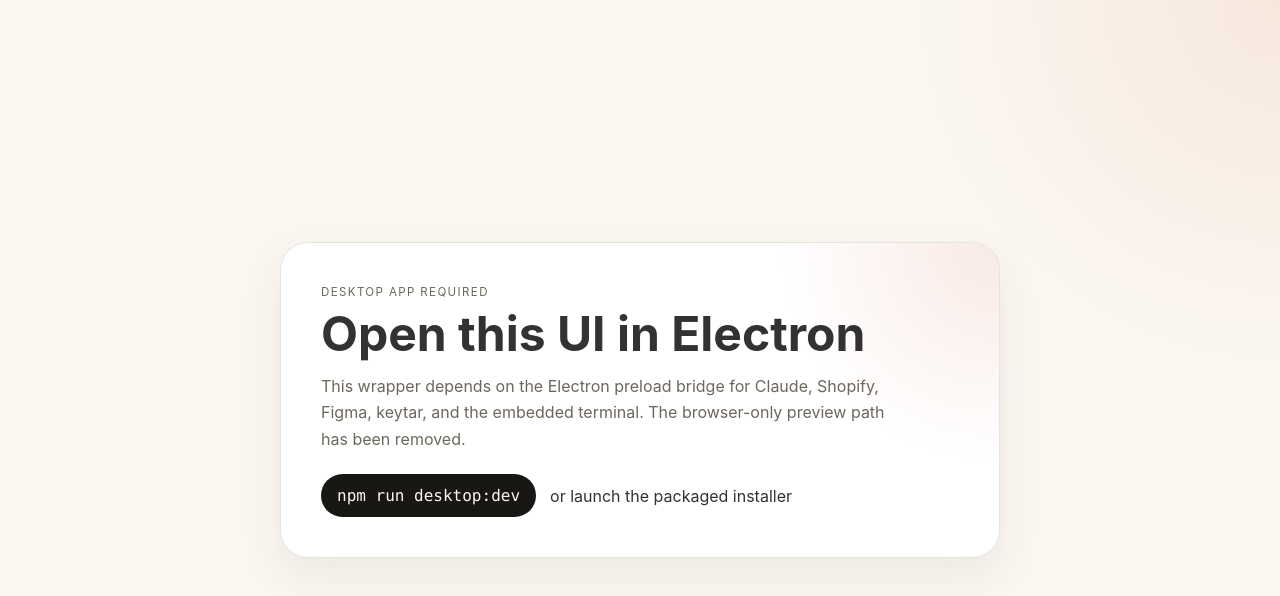
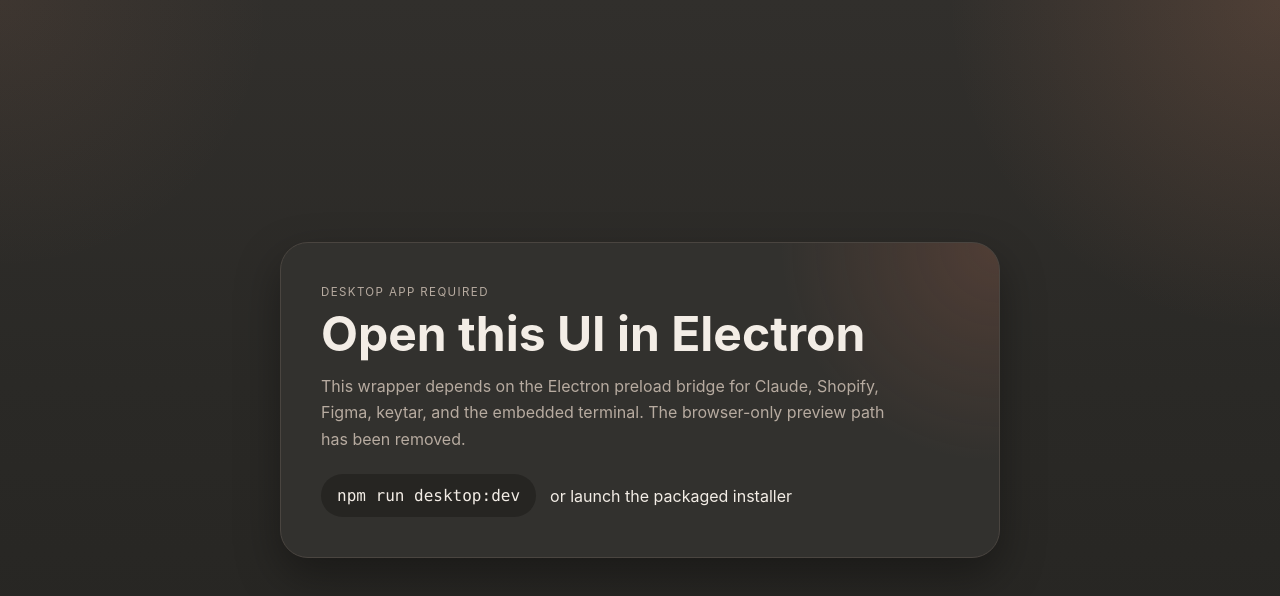
Before and after one commit to g1mliii/FTP-Pipeline, a React (Vite) app in the folder apps/desktop/src/renderer/: page / in a window 1280 px wide. Shown: the top 596 px of the page. Built offline with nearby package versions, Linux system fonts and the light colour scheme.

Commit message:
ui updated dark theme instead

```diff
--- a/apps/desktop/src/renderer/src/styles.css
+++ b/apps/desktop/src/renderer/src/styles.css
@@ -1,20 +1,21 @@
 :root {
-  color-scheme: light;
+  color-scheme: dark;
   font-family: Inter, "Segoe UI", sans-serif;
-  background: #fbf7f0;
-  color: #323232;
-  --app-bg: #fbf7f0;
-  --surface: #ffffff;
-  --surface-strong: #fffdf9;
-  --border: #e5e5e0;
-  --text: #323232;
-  --muted: #6c675c;
-  --accent: #d97757;
-  --accent-dark: #b85a3d;
-  --success: #2f7d52;
-  --warning: #b8741a;
-  --danger: #b24233;
-  --shadow: 0 18px 44px rgba(50, 50, 50, 0.07);
+  background: #2b2a27;
+  color: #f3ede6;
+  --app-bg: #2b2a27;
+  --surface: #32312e;
+  --surface-strong: #2d2c29;
+  --border: #4a4540;
+  --text: #f3ede6;
+  --muted: #b7aba0;
+  --accent: #d58863;
+  --accent-dark: #ea9a73;
+  --accent-disabled: #8f5b43;
+  --success: #5db57a;
+  --warning: #d7a244;
+  --danger: #e06655;
+  --shadow: 0 18px 44px rgba(0, 0, 0, 0.34);
   --radius: 12px;
   --space-1: 8px;
   --space-2: 12px;
@@ -40,7 +41,10 @@
   margin: 0;
   min-height: 100%;
   overflow-x: hidden;
-  background: radial-gradient(circle at top right, rgba(217, 119, 87, 0.12), transparent 24%), var(--app-bg);
+  background:
+    radial-gradient(circle at top right, rgba(213, 136, 99, 0.18), transparent 22%),
+    radial-gradient(circle at top left, rgba(213, 136, 99, 0.08), transparent 18%),
+    linear-gradient(180deg, #312f2c, #2a2926 48%, #252421 100%);
 }
 
 button,
@@ -73,7 +77,7 @@
   border-radius: 28px;
   border: 1px solid var(--border);
   background:
-    radial-gradient(circle at top right, rgba(217, 119, 87, 0.16), transparent 28%),
+    radial-gradient(circle at top right, rgba(217, 119, 87, 0.18), transparent 28%),
     var(--surface);
   box-shadow: var(--shadow);
 }
@@ -102,8 +106,8 @@
 .desktop-only-actions code {
   padding: 12px 16px;
   border-radius: 999px;
-  background: #191714;
-  color: #fbf7f0;
+  background: #262522;
+  color: var(--text);
   font-family: ui-monospace, SFMono-Regular, Consolas, monospace;
 }
 
@@ -111,8 +115,8 @@
   padding: 22px;
   border-right: 1px solid var(--border);
   background:
-    linear-gradient(180deg, rgba(255, 255, 255, 0.96), rgba(255, 253, 249, 0.98)),
-    rgba(255, 255, 255, 0.92);
+    linear-gradient(180deg, rgba(44, 43, 40, 0.98), rgba(37, 36, 33, 0.98)),
+    rgba(37, 36, 33, 0.96);
 }
 
 .skip-link {
@@ -149,8 +153,8 @@
   color: white;
   font-weight: 700;
   letter-spacing: 0.08em;
-  background: linear-gradient(135deg, var(--accent), #e9a182);
-  box-shadow: 0 18px 28px rgba(217, 119, 87, 0.24);
+  background: linear-gradient(135deg, #c97854, #9a5f44);
+  box-shadow: 0 14px 24px rgba(0, 0, 0, 0.24);
 }
 
 .brand-block h1,
@@ -211,19 +215,20 @@
 }
 
 .step-link.is-active {
-  background: linear-gradient(180deg, rgba(255, 255, 255, 0.98), rgba(255, 249, 245, 0.98));
-  border-color: rgba(217, 119, 87, 0.28);
-  box-shadow: 0 14px 28px rgba(217, 119, 87, 0.08);
+  background: linear-gradient(180deg, rgba(38, 31, 26, 0.98), rgba(27, 22, 18, 0.98));
+  border-color: rgba(217, 119, 87, 0.34);
+  box-shadow: 0 14px 28px rgba(0, 0, 0, 0.2);
 }
 
 .step-link:hover {
-  background: rgba(255, 255, 255, 0.82);
-  border-color: rgba(217, 119, 87, 0.2);
+  background: rgba(34, 28, 24, 0.88);
+  border-color: rgba(217, 119, 87, 0.26);
 }
 
 .step-link.is-done .step-index {
-  background: var(--success);
-  color: white;
+  background: rgba(213, 136, 99, 0.2);
+  border-color: rgba(213, 136, 99, 0.34);
+  color: var(--text);
 }
 
 .step-index {
@@ -232,15 +237,22 @@
   display: grid;
   place-items: center;
   border-radius: 50%;
-  background: rgba(50, 50, 50, 0.08);
+  border: 1px solid rgba(255, 255, 255, 0.08);
+  background: rgba(255, 255, 255, 0.05);
   font-weight: 600;
+}
+
+.step-link.is-active .step-index {
+  background: linear-gradient(135deg, var(--accent), #e59a73);
+  border-color: rgba(229, 154, 115, 0.44);
+  color: white;
 }
 
 .workspace-card {
   margin-top: 22px;
   padding: 12px;
   border-radius: var(--radius);
-  background: rgba(255, 255, 255, 0.92);
+  background: rgba(47, 46, 43, 0.92);
   border: 1px solid var(--border);
 }
 
@@ -281,7 +293,7 @@
   position: absolute;
   inset: 0 auto 0 0;
   width: 6px;
-  background: linear-gradient(180deg, var(--accent), rgba(217, 119, 87, 0.12));
+  background: linear-gradient(180deg, var(--accent), rgba(217, 119, 87, 0.18));
 }
 
 .hero-copy {
@@ -327,7 +339,7 @@
   gap: 8px;
   padding: 5px;
   border-radius: 999px;
-  background: rgba(50, 50, 50, 0.05);
+  background: rgba(255, 255, 255, 0.04);
   border: 1px solid var(--border);
   align-self: flex-start;
 }
@@ -364,9 +376,9 @@
 }
 
 .provider-toggle-button.is-active {
-  background: white;
+  background: rgba(255, 255, 255, 0.09);
   color: var(--text);
-  box-shadow: 0 8px 18px rgba(50, 50, 50, 0.08);
+  box-shadow: 0 8px 18px rgba(0, 0, 0, 0.24);
 }
 
 .button {
@@ -384,7 +396,7 @@
   font-weight: 600;
   line-height: 1;
   white-space: nowrap;
-  box-shadow: 0 10px 20px rgba(217, 119, 87, 0.14);
+  box-shadow: 0 10px 20px rgba(213, 136, 99, 0.2);
   transition:
     background-color 160ms ease,
     transform 160ms ease,
@@ -411,7 +423,7 @@
 
 .button:hover {
   background: var(--accent-dark);
-  box-shadow: 0 14px 26px rgba(217, 119, 87, 0.18);
+  box-shadow: 0 14px 26px rgba(213, 136, 99, 0.24);
 }
 
 .button:active {
@@ -420,18 +432,30 @@
 
 .button:disabled {
   cursor: not-allowed;
-  opacity: 0.7;
+  opacity: 1;
 }
 
 .button.button-secondary {
-  background: white;
+  background: #3a3936;
   color: var(--text);
   border: 1px solid var(--border);
   box-shadow: none;
 }
 
 .button.button-secondary:hover {
-  background: #fff8f3;
+  background: #444340;
+}
+
+.button:not(.button-secondary):disabled {
+  background: var(--accent-disabled);
+  color: rgba(243, 237, 230, 0.76);
+  box-shadow: none;
+}
+
+.button.button-secondary:disabled {
+  background: #353431;
+  color: rgba(243, 237, 230, 0.58);
+  border-color: #4c4742;
 }
 
 .button:focus-visible,
@@ -446,13 +470,13 @@
   margin: 16px 0 0;
   padding: 12px 16px;
   border-radius: var(--radius);
-  background: rgba(217, 119, 87, 0.12);
-  border: 1px solid rgba(217, 119, 87, 0.22);
+  background: rgba(217, 119, 87, 0.14);
+  border: 1px solid rgba(217, 119, 87, 0.26);
 }
 
 .banner.is-error-banner {
-  background: rgba(178, 66, 51, 0.12);
-  border-color: rgba(178, 66, 51, 0.22);
+  background: rgba(224, 102, 85, 0.14);
+  border-color: rgba(224, 102, 85, 0.28);
 }
 
 .panel-grid {
@@ -471,7 +495,7 @@
   flex-direction: column;
   gap: 14px;
   background:
-    linear-gradient(180deg, rgba(255, 255, 255, 0.98), rgba(255, 252, 247, 0.98)),
+    linear-gradient(180deg, rgba(52, 50, 47, 0.98), rgba(44, 43, 40, 0.98)),
     var(--surface);
 }
 
@@ -509,7 +533,7 @@
   padding: 5px 10px;
   font-size: 0.78rem;
   border: 1px solid var(--border);
-  background: rgba(50, 50, 50, 0.04);
+  background: rgba(255, 255, 255, 0.05);
   font-variant-numeric: tabular-nums;
 }
 
@@ -534,7 +558,7 @@
 
 .runtime-card-placeholder {
   background:
-    linear-gradient(180deg, rgba(255, 249, 245, 0.98), rgba(255, 255, 255, 0.98)),
+    linear-gradient(180deg, rgba(56, 54, 50, 0.98), rgba(45, 44, 41, 0.98)),
     var(--surface-strong);
 }
 
@@ -560,13 +584,14 @@
 }
 
 .is-ready {
-  border-color: rgba(47, 125, 82, 0.22);
+  border-color: rgba(213, 136, 99, 0.18);
 }
 
 .is-ready .status-chip,
 .runtime-state.is-ready {
-  background: rgba(47, 125, 82, 0.12);
-  color: var(--success);
+  background: rgba(213, 136, 99, 0.12);
+  border-color: rgba(213, 136, 99, 0.24);
+  color: #efb08b;
 }
 
 .is-action {
@@ -611,7 +636,8 @@
   padding: 14px 16px;
   border-radius: 14px;
   border: 1px solid var(--border);
-  background: #fffdf8;
+  background: #2a2926;
+  color: var(--text);
 }
 
 .connection-stack,
@@ -646,7 +672,7 @@
 
 .auth-card {
   background:
-    linear-gradient(180deg, rgba(255, 250, 247, 0.98), rgba(255, 255, 255, 0.98)),
+    linear-gradient(180deg, rgba(56, 54, 50, 0.98), rgba(45, 44, 41, 0.98)),
     var(--surface-strong);
 }
 
@@ -803,8 +829,9 @@
 }
 
 .status-chip.is-ready-pill {
-  background: rgba(47, 125, 82, 0.12);
-  color: var(--success);
+  background: rgba(213, 136, 99, 0.12);
+  border-color: rgba(213, 136, 99, 0.24);
+  color: #efb08b;
 }
 
 .build-summary,
@@ -835,9 +862,9 @@
   overflow: auto;
   overscroll-behavior: contain;
   border-radius: 18px;
-  border: 1px solid rgba(25, 23, 20, 0.35);
+  border: 1px solid rgba(255, 255, 255, 0.08);
   background: #191714;
-  color: #fbf7f0;
+  color: var(--text);
   padding: 16px;
   white-space: pre-wrap;
   word-break: break-word;
@@ -852,8 +879,8 @@
   display: grid;
   place-items: center;
   border-radius: 18px;
-  border: 1px dashed rgba(25, 23, 20, 0.24);
-  background: rgba(25, 23, 20, 0.04);
+  border: 1px dashed rgba(255, 255, 255, 0.12);
+  background: rgba(255, 255, 255, 0.03);
   padding: 18px;
   color: var(--muted);
   text-align: center;
@@ -864,11 +891,11 @@
   gap: 10px;
   padding: 18px;
   border-radius: 22px;
-  border: 1px solid rgba(25, 23, 20, 0.12);
+  border: 1px solid rgba(255, 255, 255, 0.08);
   background:
-    radial-gradient(circle at top right, rgba(217, 119, 87, 0.12), transparent 28%),
-    linear-gradient(180deg, rgba(25, 23, 20, 0.04), rgba(25, 23, 20, 0.02));
-  box-shadow: inset 0 1px 0 rgba(255, 255, 255, 0.55);
+    radial-gradient(circle at top right, rgba(213, 136, 99, 0.16), transparent 28%),
+    linear-gradient(180deg, rgba(50, 48, 45, 0.98), rgba(38, 37, 34, 0.98));
+  box-shadow: inset 0 1px 0 rgba(255, 255, 255, 0.04);
 }
 
 .build-terminal-panel.is-idle {
@@ -884,10 +911,10 @@
   border-radius: 18px;
   overflow: hidden;
   overscroll-behavior: contain;
-  border: 1px solid rgba(25, 23, 20, 0.35);
+  border: 1px solid rgba(255, 255, 255, 0.08);
   background: #191714;
   padding: 8px;
-  box-shadow: 0 18px 32px rgba(25, 23, 20, 0.16);
+  box-shadow: 0 18px 32px rgba(0, 0, 0, 0.28);
 }
 
 .terminal-shell.terminal-surface-large {
```
Also changed, not shown: 1 other file (tests, documents, lock files or other folders).
